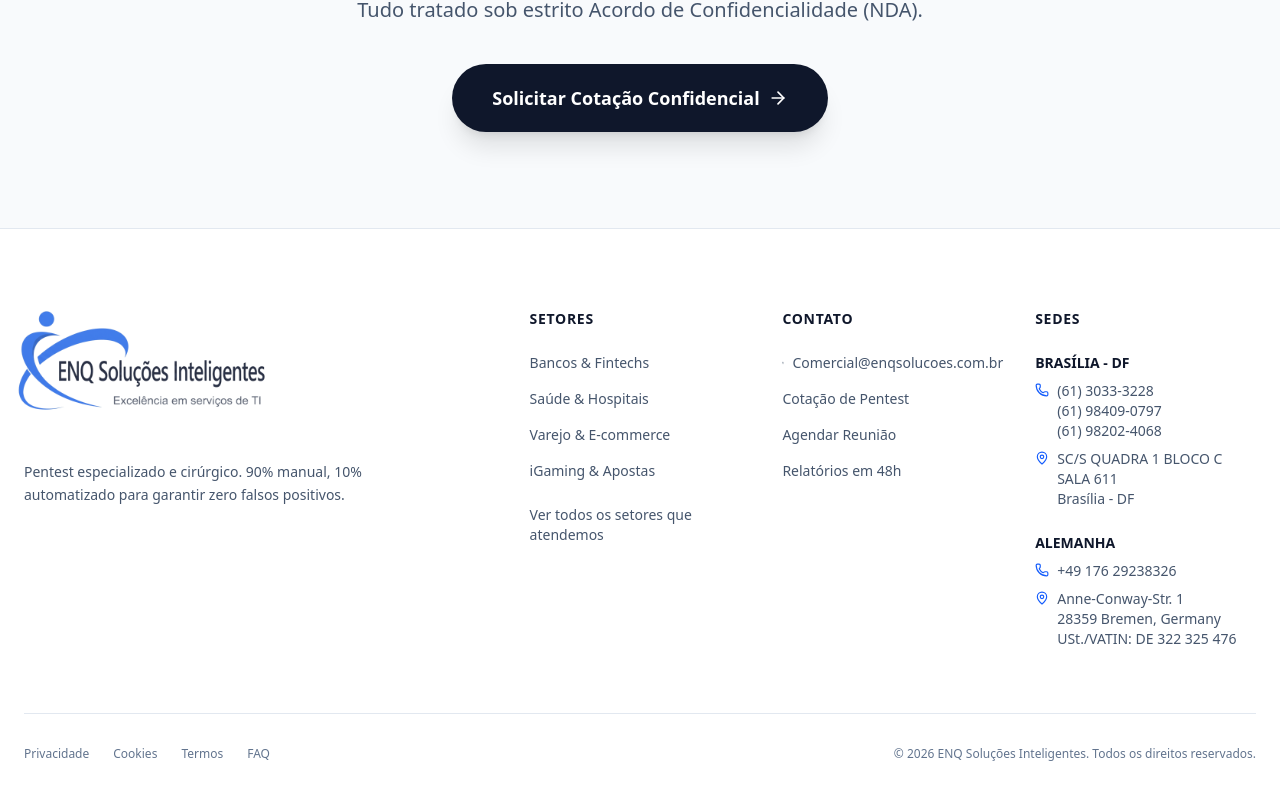
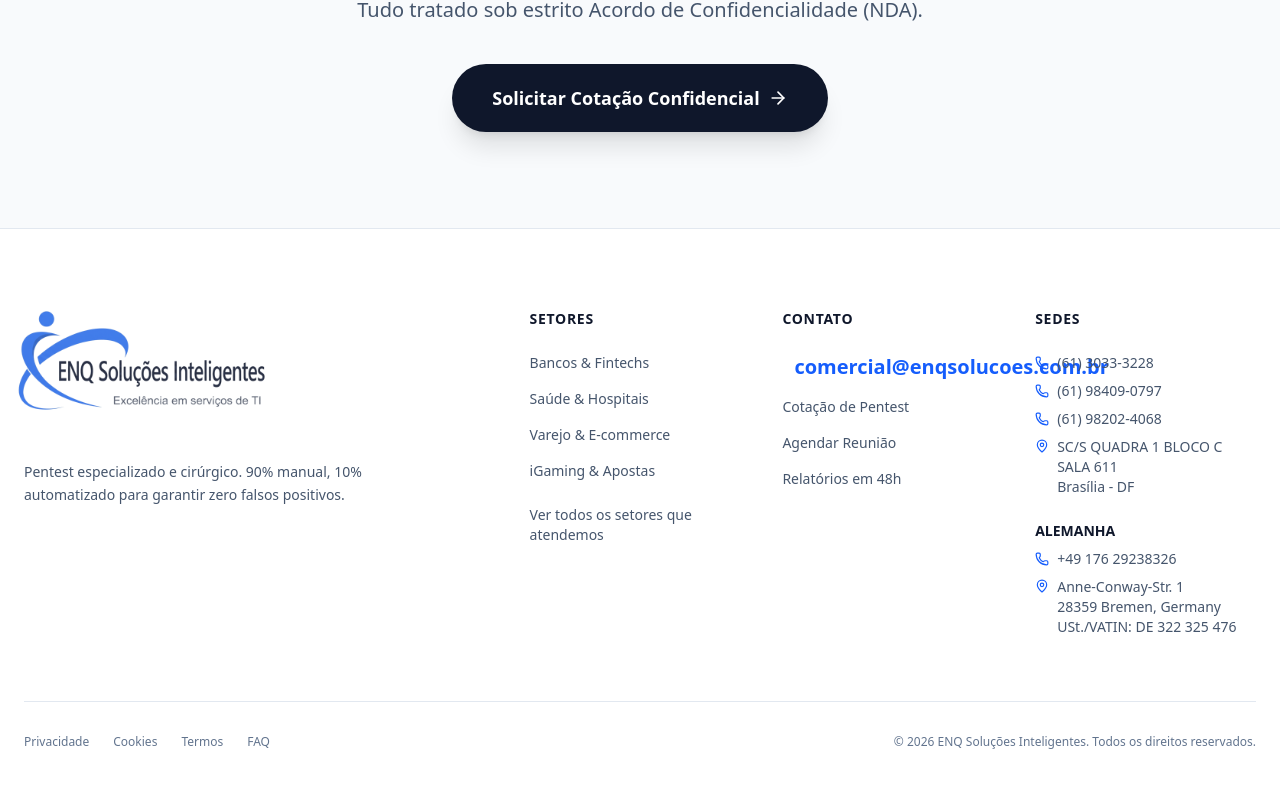
Before and after one commit to vrsmarcos26/Aegis-Defender, a Next.js app: page / in a window 1280 px wide. Shown: the part 6364-7164 px from the top of the page. Built offline with nearby package versions, Linux system fonts and the light colour scheme.

Commit message:
Arrumando redicionamento

```diff
--- a/app/contato/page.js
+++ b/app/contato/page.js
@@ -363,7 +363,11 @@ export default function ContactPage() {
               <div>
                 <h4 className="text-sm font-bold text-slate-900 dark:text-white uppercase tracking-wider mb-6">{t.footer_contact}</h4>
                 <ul className="space-y-4 text-sm text-slate-600 dark:text-slate-400">
-                  <li><a href="mailto:Comercial@enqsolucoes.com.br" className="hover:text-blue-600 dark:hover:text-emerald-400 transition-colors flex items-center gap-2"><Mail size={16} /> Comercial@enqsolucoes.com.br</a></li>
+                  <li>
+                    <a href="mailto:comercial@enqsolucoes.com.br" className="flex items-center gap-3 text-xl font-bold text-blue-600 dark:text-emerald-400 hover:opacity-80 transition-opacity">
+                      <Mail size={24} /> comercial@enqsolucoes.com.br
+                    </a>
+                  </li>
                   <li><a href="/contato" className="hover:text-blue-600 dark:hover:text-emerald-400 transition-colors flex items-center justify-between group">{t.footer_pricing} <ArrowRight size={14} className="opacity-0 group-hover:opacity-100 transition-opacity" /></a></li>
                   <li><a href="/contato" className="hover:text-blue-600 dark:hover:text-emerald-400 transition-colors flex items-center justify-between group">{t.footer_schedule} <ArrowRight size={14} className="opacity-0 group-hover:opacity-100 transition-opacity" /></a></li>
                   <li><a href="/contato" className="hover:text-blue-600 dark:hover:text-emerald-400 transition-colors flex items-center justify-between group">{t.footer_reports}</a></li>
@@ -374,23 +378,32 @@ export default function ContactPage() {
                 <h4 className="text-sm font-bold text-slate-900 dark:text-white uppercase tracking-wider mb-6">Sedes</h4>
                 <div className="space-y-6 text-sm text-slate-600 dark:text-slate-400">
                   <div>
-                    <strong className="text-slate-900 dark:text-slate-200 block mb-2">BRASÍLIA - DF</strong>
-                    <a href="/contato" className="flex items-start gap-2 mb-2 hover:text-blue-600 dark:hover:text-emerald-400 transition-colors">
-                      <Phone size={14} className="shrink-0 mt-0.5 text-blue-600 dark:text-emerald-500" />
-                      <span>(61) 3033-3228<br/>(61) 98409-0797<br/>(61) 98202-4068</span>
-                    </a>
-                    <a href="/contato" className="flex items-start gap-2 hover:text-blue-600 dark:hover:text-emerald-400 transition-colors">
+                    {/* LINKS WHATSAPP */}
+                    <div className="flex flex-col gap-2 mb-2">
+                      <a href="https://wa.me/556130333228" target="_blank" className="hover:text-blue-600 dark:hover:text-emerald-400 transition-colors flex items-center gap-2">
+                        <Phone size={14} className="text-blue-600 dark:text-emerald-500" /> (61) 3033-3228
+                      </a>
+                      <a href="https://wa.me/5561984090797" target="_blank" className="hover:text-blue-600 dark:hover:text-emerald-400 transition-colors flex items-center gap-2">
+                        <Phone size={14} className="text-blue-600 dark:text-emerald-500" /> (61) 98409-0797
+                      </a>
+                      <a href="https://wa.me/5561982024068" target="_blank" className="hover:text-blue-600 dark:hover:text-emerald-400 transition-colors flex items-center gap-2">
+                        <Phone size={14} className="text-blue-600 dark:text-emerald-500" /> (61) 98202-4068
+                      </a>
+                    </div>
+
+                    {/* LINK GOOGLE MAPS */}
+                    <a href="https://www.google.com/maps/search/?api=1&query=SC/S+QUADRA+1+BLOCO+C+SALA+611+Brasília+DF" target="_blank" className="hover:text-blue-600 dark:hover:text-emerald-400 transition-colors flex items-start gap-2">
                       <MapPin size={14} className="shrink-0 mt-0.5 text-blue-600 dark:text-emerald-500" />
                       <span>SC/S QUADRA 1 BLOCO C<br/>SALA 611<br/>Brasília - DF</span>
                     </a>
                   </div>
+
                   <div>
                     <strong className="text-slate-900 dark:text-slate-200 block mb-2">ALEMANHA</strong>
-                    <a href="/contato" className="flex items-start gap-2 mb-2 hover:text-blue-600 dark:hover:text-emerald-400 transition-colors">
-                      <Phone size={14} className="shrink-0 mt-0.5 text-blue-600 dark:text-emerald-500" />
-                      <span>+49 176 29238326</span>
+                    <a href="https://wa.me/4917629238326" target="_blank" className="hover:text-blue-600 dark:hover:text-emerald-400 transition-colors flex items-center gap-2 mb-2">
+                      <Phone size={14} className="text-blue-600 dark:text-emerald-500" /> +49 176 29238326
                     </a>
-                    <a href="/contato" className="flex items-start gap-2 hover:text-blue-600 dark:hover:text-emerald-400 transition-colors">
+                    <a href="https://www.google.com/maps/search/?api=1&query=Anne-Conway-Str.+1+28359+Bremen+Germany" target="_blank" className="hover:text-blue-600 dark:hover:text-emerald-400 transition-colors flex items-start gap-2">
                       <MapPin size={14} className="shrink-0 mt-0.5 text-blue-600 dark:text-emerald-500" />
                       <span>Anne-Conway-Str. 1<br/>28359 Bremen, Germany<br/>USt./VATIN: DE 322 325 476</span>
                     </a>
--- a/app/page.js
+++ b/app/page.js
@@ -502,7 +502,11 @@ export default function Home() {
               <div>
                 <h4 className="text-sm font-bold text-slate-900 dark:text-white uppercase tracking-wider mb-6">{t.footer_contact}</h4>
                 <ul className="space-y-4 text-sm text-slate-600 dark:text-slate-400">
-                  <li><a href="mailto:Comercial@enqsolucoes.com.br" className="hover:text-blue-600 dark:hover:text-emerald-400 transition-colors flex items-center gap-2"><Mail size={16} /> Comercial@enqsolucoes.com.br</a></li>
+                  <li>
+                    <a href="mailto:comercial@enqsolucoes.com.br" className="flex items-center gap-3 text-xl font-bold text-blue-600 dark:text-emerald-400 hover:opacity-80 transition-opacity">
+                      <Mail size={24} /> comercial@enqsolucoes.com.br
+                    </a>
+                  </li>
                   <li><a href="/contato" className="hover:text-blue-600 dark:hover:text-emerald-400 transition-colors flex items-center justify-between group">{t.footer_pricing} <ArrowRight size={14} className="opacity-0 group-hover:opacity-100 transition-opacity" /></a></li>
                   <li><a href="/contato" className="hover:text-blue-600 dark:hover:text-emerald-400 transition-colors flex items-center justify-between group">{t.footer_schedule} <ArrowRight size={14} className="opacity-0 group-hover:opacity-100 transition-opacity" /></a></li>
                   <li><a href="/contato" className="hover:text-blue-600 dark:hover:text-emerald-400 transition-colors flex items-center justify-between group">{t.footer_reports}</a></li>
@@ -512,26 +516,33 @@ export default function Home() {
               <div>
                 <h4 className="text-sm font-bold text-slate-900 dark:text-white uppercase tracking-wider mb-6">Sedes</h4>
                 <div className="space-y-6 text-sm text-slate-600 dark:text-slate-400">
-                  {/* Escritório Brasil */}
                   <div>
-                    <strong className="text-slate-900 dark:text-slate-200 block mb-2">BRASÍLIA - DF</strong>
-                    <a href="/contato" className="flex items-start gap-2 mb-2 hover:text-blue-600 dark:hover:text-emerald-400 transition-colors">
-                      <Phone size={14} className="shrink-0 mt-0.5 text-blue-600 dark:text-emerald-500" />
-                      <span>(61) 3033-3228<br/>(61) 98409-0797<br/>(61) 98202-4068</span>
-                    </a>
-                    <a href="/contato" className="flex items-start gap-2 hover:text-blue-600 dark:hover:text-emerald-400 transition-colors">
+                    {/* LINKS WHATSAPP */}
+                    <div className="flex flex-col gap-2 mb-2">
+                      <a href="https://wa.me/556130333228" target="_blank" className="hover:text-blue-600 dark:hover:text-emerald-400 transition-colors flex items-center gap-2">
+                        <Phone size={14} className="text-blue-600 dark:text-emerald-500" /> (61) 3033-3228
+                      </a>
+                      <a href="https://wa.me/5561984090797" target="_blank" className="hover:text-blue-600 dark:hover:text-emerald-400 transition-colors flex items-center gap-2">
+                        <Phone size={14} className="text-blue-600 dark:text-emerald-500" /> (61) 98409-0797
+                      </a>
+                      <a href="https://wa.me/5561982024068" target="_blank" className="hover:text-blue-600 dark:hover:text-emerald-400 transition-colors flex items-center gap-2">
+                        <Phone size={14} className="text-blue-600 dark:text-emerald-500" /> (61) 98202-4068
+                      </a>
+                    </div>
+
+                    {/* LINK GOOGLE MAPS */}
+                    <a href="https://www.google.com/maps/search/?api=1&query=SC/S+QUADRA+1+BLOCO+C+SALA+611+Brasília+DF" target="_blank" className="hover:text-blue-600 dark:hover:text-emerald-400 transition-colors flex items-start gap-2">
                       <MapPin size={14} className="shrink-0 mt-0.5 text-blue-600 dark:text-emerald-500" />
                       <span>SC/S QUADRA 1 BLOCO C<br/>SALA 611<br/>Brasília - DF</span>
                     </a>
                   </div>
-                  {/* Escritório Alemanha */}
+
                   <div>
                     <strong className="text-slate-900 dark:text-slate-200 block mb-2">ALEMANHA</strong>
-                    <a href="/contato" className="flex items-start gap-2 mb-2 hover:text-blue-600 dark:hover:text-emerald-400 transition-colors">
-                      <Phone size={14} className="shrink-0 mt-0.5 text-blue-600 dark:text-emerald-500" />
-                      <span>+49 176 29238326</span>
+                    <a href="https://wa.me/4917629238326" target="_blank" className="hover:text-blue-600 dark:hover:text-emerald-400 transition-colors flex items-center gap-2 mb-2">
+                      <Phone size={14} className="text-blue-600 dark:text-emerald-500" /> +49 176 29238326
                     </a>
-                    <a href="/contato" className="flex items-start gap-2 hover:text-blue-600 dark:hover:text-emerald-400 transition-colors">
+                    <a href="https://www.google.com/maps/search/?api=1&query=Anne-Conway-Str.+1+28359+Bremen+Germany" target="_blank" className="hover:text-blue-600 dark:hover:text-emerald-400 transition-colors flex items-start gap-2">
                       <MapPin size={14} className="shrink-0 mt-0.5 text-blue-600 dark:text-emerald-500" />
                       <span>Anne-Conway-Str. 1<br/>28359 Bremen, Germany<br/>USt./VATIN: DE 322 325 476</span>
                     </a>
--- a/app/servicos/page.js
+++ b/app/servicos/page.js
@@ -343,7 +343,11 @@ export default function ServicesPage() {
               <div>
                 <h4 className="text-sm font-bold text-slate-900 dark:text-white uppercase tracking-wider mb-6">{t.footer_contact}</h4>
                 <ul className="space-y-4 text-sm text-slate-600 dark:text-slate-400">
-                  <li><a href="mailto:Comercial@enqsolucoes.com.br" className="hover:text-blue-600 dark:hover:text-emerald-400 transition-colors flex items-center gap-2"><Mail size={16} /> Comercial@enqsolucoes.com.br</a></li>
+                  <li>
+                    <a href="mailto:comercial@enqsolucoes.com.br" className="flex items-center gap-3 text-xl font-bold text-blue-600 dark:text-emerald-400 hover:opacity-80 transition-opacity">
+                      <Mail size={24} /> comercial@enqsolucoes.com.br
+                    </a>
+                  </li>
                   <li><a href="/contato" className="hover:text-blue-600 dark:hover:text-emerald-400 transition-colors flex items-center justify-between group">{t.footer_pricing} <ArrowRight size={14} className="opacity-0 group-hover:opacity-100 transition-opacity" /></a></li>
                   <li><a href="/contato" className="hover:text-blue-600 dark:hover:text-emerald-400 transition-colors flex items-center justify-between group">{t.footer_schedule} <ArrowRight size={14} className="opacity-0 group-hover:opacity-100 transition-opacity" /></a></li>
                   <li><a href="/contato" className="hover:text-blue-600 dark:hover:text-emerald-400 transition-colors flex items-center justify-between group">{t.footer_reports}</a></li>
@@ -354,23 +358,32 @@ export default function ServicesPage() {
                 <h4 className="text-sm font-bold text-slate-900 dark:text-white uppercase tracking-wider mb-6">Sedes</h4>
                 <div className="space-y-6 text-sm text-slate-600 dark:text-slate-400">
                   <div>
-                    <strong className="text-slate-900 dark:text-slate-200 block mb-2">BRASÍLIA - DF</strong>
-                    <a href="/contato" className="flex items-start gap-2 mb-2 hover:text-blue-600 dark:hover:text-emerald-400 transition-colors">
-                      <Phone size={14} className="shrink-0 mt-0.5 text-blue-600 dark:text-emerald-500" />
-                      <span>(61) 3033-3228<br/>(61) 98409-0797<br/>(61) 98202-4068</span>
-                    </a>
-                    <a href="/contato" className="flex items-start gap-2 hover:text-blue-600 dark:hover:text-emerald-400 transition-colors">
+                    {/* LINKS WHATSAPP */}
+                    <div className="flex flex-col gap-2 mb-2">
+                      <a href="https://wa.me/556130333228" target="_blank" className="hover:text-blue-600 dark:hover:text-emerald-400 transition-colors flex items-center gap-2">
+                        <Phone size={14} className="text-blue-600 dark:text-emerald-500" /> (61) 3033-3228
+                      </a>
+                      <a href="https://wa.me/5561984090797" target="_blank" className="hover:text-blue-600 dark:hover:text-emerald-400 transition-colors flex items-center gap-2">
+                        <Phone size={14} className="text-blue-600 dark:text-emerald-500" /> (61) 98409-0797
+                      </a>
+                      <a href="https://wa.me/5561982024068" target="_blank" className="hover:text-blue-600 dark:hover:text-emerald-400 transition-colors flex items-center gap-2">
+                        <Phone size={14} className="text-blue-600 dark:text-emerald-500" /> (61) 98202-4068
+                      </a>
+                    </div>
+
+                    {/* LINK GOOGLE MAPS */}
+                    <a href="https://www.google.com/maps/search/?api=1&query=SC/S+QUADRA+1+BLOCO+C+SALA+611+Brasília+DF" target="_blank" className="hover:text-blue-600 dark:hover:text-emerald-400 transition-colors flex items-start gap-2">
                       <MapPin size={14} className="shrink-0 mt-0.5 text-blue-600 dark:text-emerald-500" />
                       <span>SC/S QUADRA 1 BLOCO C<br/>SALA 611<br/>Brasília - DF</span>
                     </a>
                   </div>
+
                   <div>
                     <strong className="text-slate-900 dark:text-slate-200 block mb-2">ALEMANHA</strong>
-                    <a href="/contato" className="flex items-start gap-2 mb-2 hover:text-blue-600 dark:hover:text-emerald-400 transition-colors">
-                      <Phone size={14} className="shrink-0 mt-0.5 text-blue-600 dark:text-emerald-500" />
-                      <span>+49 176 29238326</span>
+                    <a href="https://wa.me/4917629238326" target="_blank" className="hover:text-blue-600 dark:hover:text-emerald-400 transition-colors flex items-center gap-2 mb-2">
+                      <Phone size={14} className="text-blue-600 dark:text-emerald-500" /> +49 176 29238326
                     </a>
-                    <a href="/contato" className="flex items-start gap-2 hover:text-blue-600 dark:hover:text-emerald-400 transition-colors">
+                    <a href="https://www.google.com/maps/search/?api=1&query=Anne-Conway-Str.+1+28359+Bremen+Germany" target="_blank" className="hover:text-blue-600 dark:hover:text-emerald-400 transition-colors flex items-start gap-2">
                       <MapPin size={14} className="shrink-0 mt-0.5 text-blue-600 dark:text-emerald-500" />
                       <span>Anne-Conway-Str. 1<br/>28359 Bremen, Germany<br/>USt./VATIN: DE 322 325 476</span>
                     </a>
```
